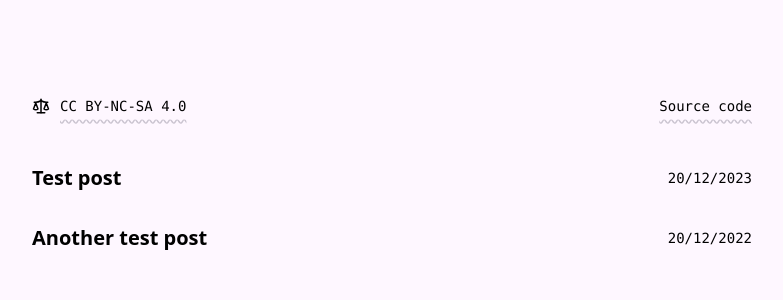
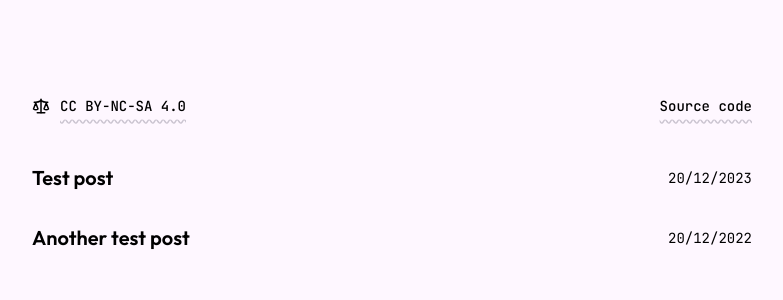
Before and after one commit to elijahblackmore/blog, a Next.js app: page / in a window 1280 px wide. Shown: the top 300 px of the page, without its empty margins (248-1031 px from the left). Built offline with nearby package versions, Linux system fonts and the light colour scheme.

Commit message:
feat: add custom prose styles and add new fonts

```diff
--- a/tailwind.config.js
+++ b/tailwind.config.js
@@ -3,6 +3,49 @@ module.exports = {
   content: ["./src/components/**/*.js", "./src/app/**/*.js"],
   theme: {
     extend: {
+      typography: ({ theme }) => ({
+        theme: {
+          css: {
+            "--tw-prose-body": theme("colors.light[body]"),
+            "--tw-prose-headings": theme("colors.light[heading]"),
+            "--tw-prose-lead": theme("colors.pink[700]"),
+            "--tw-prose-links": theme("colors.pink[900]"),
+            "--tw-prose-bold": theme("colors.pink[900]"),
+            "--tw-prose-counters": theme("colors.pink[600]"),
+            "--tw-prose-bullets": theme("colors.pink[400]"),
+            "--tw-prose-hr": theme("colors.pink[300]"),
+            "--tw-prose-quotes": theme("colors.pink[900]"),
+            "--tw-prose-quote-borders": theme("colors.pink[300]"),
+            "--tw-prose-captions": theme("colors.pink[700]"),
+            "--tw-prose-code": theme("colors.pink[900]"),
+            "--tw-prose-pre-code": theme("colors.pink[100]"),
+            "--tw-prose-pre-bg": theme("colors.pink[900]"),
+            "--tw-prose-th-borders": theme("colors.pink[300]"),
+            "--tw-prose-td-borders": theme("colors.pink[200]"),
+            "--tw-prose-invert-body": theme("colors.dark[body]"),
+            "--tw-prose-invert-headings": theme("colors."),
+            "--tw-prose-invert-lead": theme("colors.pink[300]"),
+            "--tw-prose-invert-links": theme("colors.white"),
+            "--tw-prose-invert-bold": theme("colors.white"),
+            "--tw-prose-invert-counters": theme("colors.pink[400]"),
+            "--tw-prose-invert-bullets": theme("colors.pink[600]"),
+            "--tw-prose-invert-hr": theme("colors.pink[700]"),
+            "--tw-prose-invert-quotes": theme("colors.pink[100]"),
+            "--tw-prose-invert-quote-borders": theme("colors.pink[700]"),
+            "--tw-prose-invert-captions": theme("colors.pink[400]"),
+            "--tw-prose-invert-code": theme("colors.white"),
+            "--tw-prose-invert-pre-code": theme("colors.pink[300]"),
+            "--tw-prose-invert-pre-bg": "rgb(0 0 0 / 50%)",
+            "--tw-prose-invert-th-borders": theme("colors.pink[600]"),
+            "--tw-prose-invert-td-borders": theme("colors.pink[700]"),
+          },
+        },
+      }),
+      fontFamily: {
+        sans: ["var(--font-outfit)"],
+        mono: ["var(--font-jetbrains-mono)"],
+      },
+
       textDecorationColor: {
         light: {
           underline: "#CAC4D0",
@@ -19,6 +62,7 @@ module.exports = {
           icon: "79747E",
         },
         dark: {
+          underline: "#49454F",
           surface: "#141218",
           heading: "#E6E0E9",
           body: "#CAC4D0",
```
